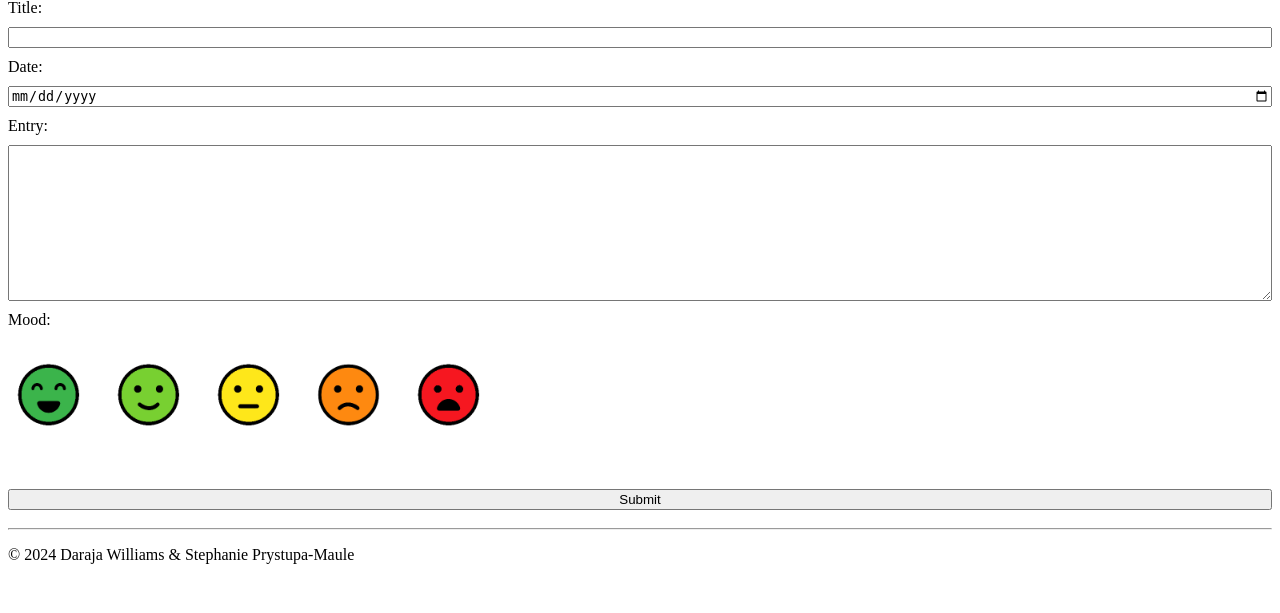
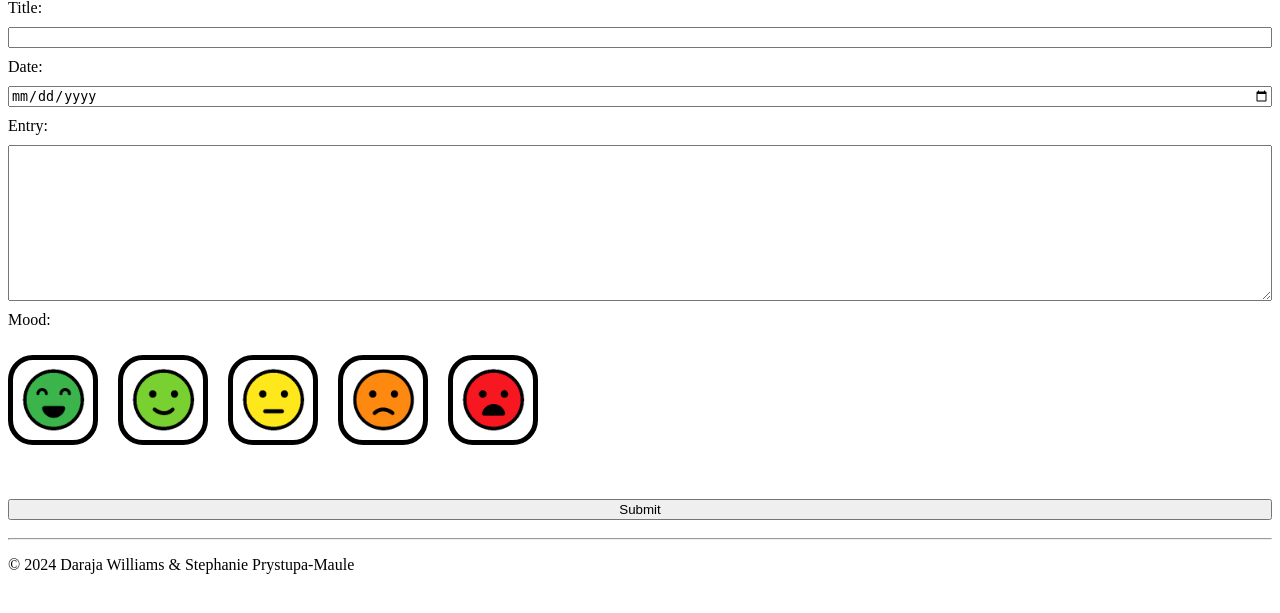
Before and after one commit to darajaw/DiarySite, a PHP site: page /entry.html in a window 1280 px wide. Shown: the part 135-748 px from the top of the page. Run offline with PHP 8.4, Linux system fonts and the light colour scheme.

Commit message:
updated mood button functionality

```diff
--- a/style.css
+++ b/style.css
@@ -13,6 +13,8 @@ body{
 .mood_img{
     width: 10vh;
     height: 10vh;
+    border: 5px solid #000000;
+    border-radius: 25px;
 }
 
 #mood_div{
@@ -23,7 +25,7 @@ body{
 .radiowrapper{
     display: flex;
     flex-direction: column;
-    justify-content: center;
+    align-items: center;
     margin-bottom: 5vh;
     position: relative;
 }
@@ -43,12 +45,7 @@ label:hover + .mood_title {
     display: block; /* Shows the mood title when hovering over the label */
 }
 
-.radiowrapper label:hover {
-    background-color: aqua;
-}
-
 .radiowrapper input:checked + label + .mood_title {
-    background-color: aqua;
     font-weight:bold;
     display: block;
 }
```
